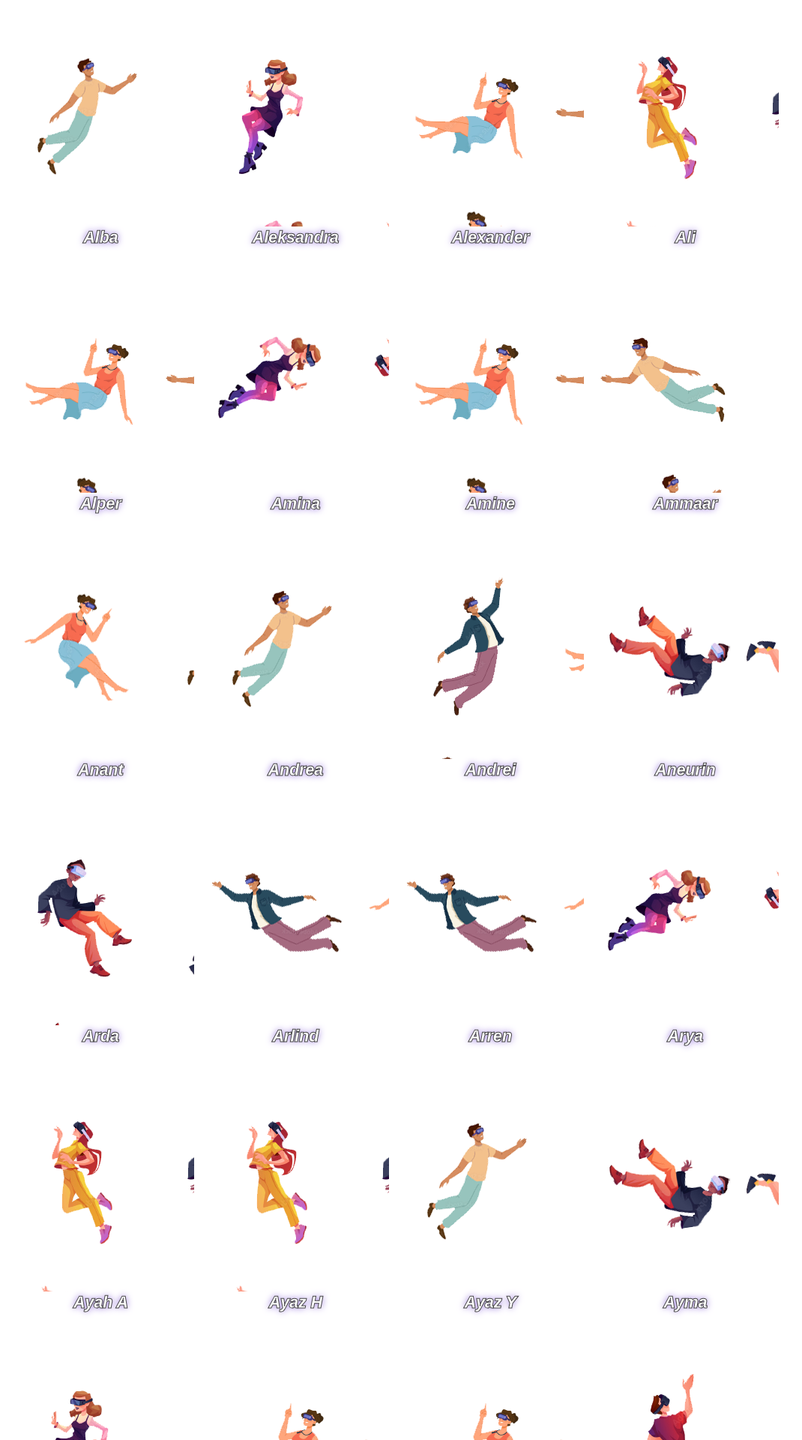
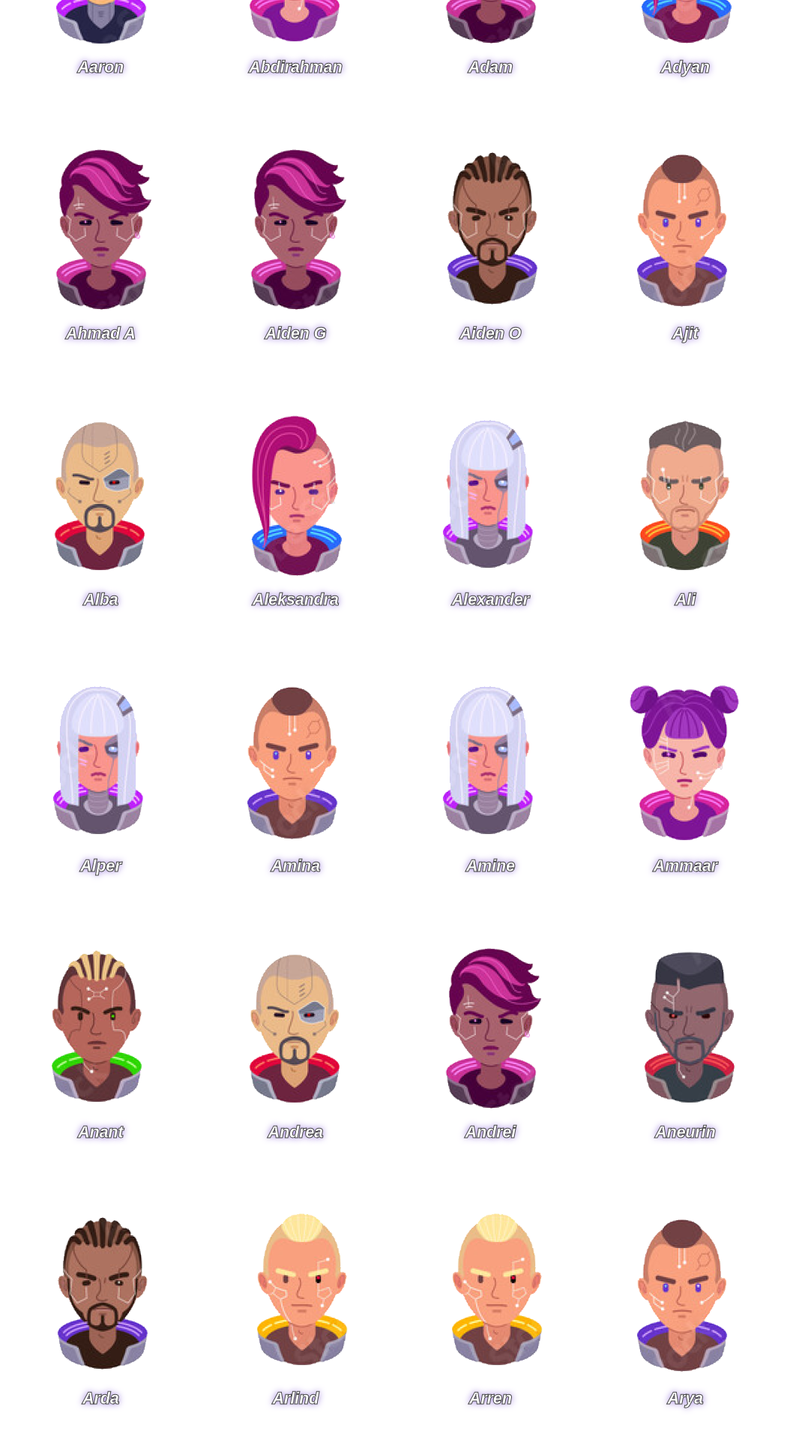
Before and after one commit to kalpaitch/pirates-future-friend, a PHP site: page /index.html in a window 1280 px wide. Shown: the part 824-2744 px from the top of the page at 75% size, without its empty margins (81-1151 px from the left). Run offline with PHP 8.4, Linux system fonts and the light colour scheme; some libraries are stand-ins or nearby versions; some web fonts are replaced.

Commit message:
Updated images and text.

```diff
--- a/css/main.css
+++ b/css/main.css
@@ -245,44 +245,50 @@
   background-position: 0 0;
 }
 .avatar-r1c2 {
-  background-position: -200px 0;
+  background-position: -250px 0;
 }
 .avatar-r1c3 {
-  background-position: -400px 0;
+  background-position: -500px 0;
 }
 .avatar-r1c4 {
-  background-position: -600px 0;
+  background-position: -750px 0;
 }
 .avatar-r1c5 {
-  background-position: -800px 0;
+  background-position: -1000px 0;
 }
 .avatar-r1c6 {
-  background-position: -1000px 0;
+  background-position: -1250px 0;
 }
 .avatar-r1c7 {
-  background-position: -1200px 0;
+  background-position: -1500px 0;
 }
 
 .avatar-r2c1 {
-  background-position: 0 -200px;
+  background-position: 0 -250px;
 }
 .avatar-r2c2 {
-  background-position: -200px -200px;
+  background-position: -250px -250px;
 }
 .avatar-r2c3 {
-  background-position: -400px -200px;
+  background-position: -500px -250px;
 }
 .avatar-r2c4 {
-  background-position: -600px -200px;
+  background-position: -750px -250px;
 }
 .avatar-r2c5 {
-  background-position: -800px -200px;
+  background-position: -1000px -250px;
 }
 .avatar-r2c6 {
-  background-position: -1000px -200px;
+  background-position: -1250px -250px;
 }
 .avatar-r2c7 {
-  background-position: -1200px -200px;
+  background-position: -1500px -250px;
+}
+
+img.sponsors {
+  width: 115px;
+  height: auto;
+  padding: 10px;
 }
 
 /* ==========================================================================
--- a/index.html
+++ b/index.html
@@ -49,28 +49,36 @@
 
   <main role="main">
     <div id="page-top" class="container-fluid pt-5">
-<!--      <section class="container text-center py-5">-->
-<!--        <div class="row">-->
-<!--          <div class="col-md-4 my-3">-->
-<!--            <p>-->
-<!--              Welcome to our website for the Literacy Pirates.-->
-<!--              <br>-->
-<!--              <br>-->
-<!--              Here you can listen to the Young Pirate recordings of what we picture 3021 being like. We have worked so hard on this, so sit back and enjoy.-->
-<!--            </p>-->
-<!--            <footer class="blockquote-footer"><cite title="Source Title">Keira</cite>, Young Pirate</footer>-->
-<!--          </div>-->
-<!--          <div class="col-md-8 my-3">-->
-<!--            <p class="mb-3">-->
-<!--              This exciting project is based on other, imaginary worlds. In our virtual worlds, our Young Pirates travel 1000 years into the future and once there, write a letter home describing what they see and feel. They have considered future technology, the environment, jobs, what people might eat, what people might wear, say and do for fun. They have been advised by a professional actor to help them bring their recordings to life.-->
-<!--              <br>-->
-<!--              <br>-->
-<!--              We salute you all on your wonderful work that we hope you all enjoy very much!-->
-<!--            </p>-->
-<!--            <footer class="blockquote-footer"><cite title="Source Title">Wendy</cite>, Director of Learning, and the team at The Literacy Pirates!</footer>-->
-<!--          </div>-->
-<!--        </div>-->
-<!--      </section>-->
+      <section class="container text-center pb-2 mt-5">
+        <div class="row">
+          <div class="col-md-4 my-3">
+            <p>
+              Welcome to our website!
+              <br>
+              <br>
+              We have been splurging so hard, often without stopping (!) and have got some amazing ideas about out characters in the future.
+              <br>
+              <br>
+              We hope you will enjoy how great our writing is!
+            </p>
+            <footer class="blockquote-footer"><cite title="Source Title">Arda</cite>, Haringey Young Pirate</footer>
+          </div>
+          <div class="col-md-8 my-3">
+            <p class="mb-3">
+              Welcome to the Young Pirates' website, a futuristic audio-visual extravaganza! They have written and recorded pieces to transport you from your day-to-day and provide some escapism.
+              <br>
+              <br>
+              The visionary Young Pirates have travelled 1000 years into the future. They will introduce us to the exciting, funny or even scary characters of the future. Then through the eyes of these futuristic characters we will learn about what the future holds.
+              <br>
+              <br>
+              This project is the product of ten sessions of hard work with their volunteer crewmates, planning, splurging and refining to make sure their writing is the best they can be. They even worked with artists and web designers to input on the visuals to accompany it. We'd like to give a special shout-out to all our volunteer crewmates, our artists and wed designer Andrew Hughes-Onslow.
+              <br>
+              <br>
+              We hope you are thrilled and entertained by the stories you hear. See you somewhere in the future...            </p>
+            <footer class="blockquote-footer"><cite title="Source Title">Lily Eastwood</cite>, Director of Learning, and the team at The Literacy Pirates!</footer>
+          </div>
+        </div>
+      </section>
 
       <section class="container filter-group pb-2 mt-5">
         <div class="input-group mb-3">
@@ -152,7 +160,7 @@
         </div>
         <div class="grid-item primary">
           <a data-action="7-story" class="story avatar avatar-r1c5">
-            <p class="name">Aiden</p>
+            <p class="name">Aiden G</p>
             <p class="title"></p>
           </a>
           <audio preload="none" class="audio" id="7-story">
@@ -162,7 +170,7 @@
         </div>
         <div class="grid-item virtual">
           <a data-action="8-story" class="story avatar avatar-r1c3">
-            <p class="name">Aiden</p>
+            <p class="name">Aiden O</p>
             <p class="title"></p>
           </a>
           <audio preload="none" class="audio" id="8-story">
@@ -602,7 +610,7 @@
         </div>
         <div class="grid-item ">
           <a data-action="52-story" class="story avatar avatar-r1c1">
-            <p class="name">De</p>
+            <p class="name">De-Jai</p>
             <p class="title"></p>
           </a>
           <audio preload="none" class="audio" id="52-story">
@@ -1212,7 +1220,7 @@
         </div>
         <div class="grid-item primary">
           <a data-action="113-story" class="story avatar avatar-r1c3">
-            <p class="name">Leo</p>
+            <p class="name">Leo N</p>
             <p class="title"></p>
           </a>
           <audio preload="none" class="audio" id="113-story">
@@ -1222,7 +1230,7 @@
         </div>
         <div class="grid-item secondary">
           <a data-action="114-story" class="story avatar avatar-r2c7">
-            <p class="name">Leo</p>
+            <p class="name">Leo W</p>
             <p class="title"></p>
           </a>
           <audio preload="none" class="audio" id="114-story">
@@ -1232,7 +1240,7 @@
         </div>
         <div class="grid-item primary">
           <a data-action="115-story" class="story avatar avatar-r2c7">
-            <p class="name">Leo 2</p>
+            <p class="name">Leo G-V</p>
             <p class="title"></p>
           </a>
           <audio preload="none" class="audio" id="115-story">
@@ -1252,7 +1260,7 @@
         </div>
         <div class="grid-item ">
           <a data-action="117-story" class="story avatar avatar-r2c5">
-            <p class="name">Lesharn</p>
+            <p class="name">Tyree</p>
             <p class="title"></p>
           </a>
           <audio preload="none" class="audio" id="117-story">
@@ -2297,6 +2305,17 @@
   </main>
 
   <footer class="text-muted bg-light text-light">
+    <div class="container logos clearfix">
+      <img class="sponsors" src="img/sponsors/AKO_HighResLogo%20(1).jpg">
+      <img class="sponsors" src="img/sponsors/C&E%20Jumbo%20CT%20-%20use%20logo%20only,%20no%20name.png">
+      <img class="sponsors" src="img/sponsors/Hargreaves%20Foundation%20Logo.jpg">
+      <img class="sponsors" src="img/sponsors/Leathersellers%20logo.jpg">
+      <img class="sponsors" src="img/sponsors/Logo%20-%20The%20Big%20ASK%20-%20Small.jpg">
+      <img class="sponsors" src="img/sponsors/LOGO%20-%20The%20Charity%20of%20Sir%20Richard%20Whittington.png">
+      <img class="sponsors" src="img/sponsors/pears%20logo.png">
+      <img class="sponsors" src="img/sponsors/Swire%20Charitable%20Trust.png">
+      <img class="sponsors" src="img/sponsors/West%20Hackney%20PC.jpg">
+    </div>
     <div class="container clearfix">
       <p class="mb-0 py-3 float-left">Check out the <a href="http://www.hackneypirates.org/writing-challenge" class="alert-link" target="_blank">Literacy Pirates Writing Challenge</a></p>
       <p class="mb-0 py-3 float-left">&nbsp;&nbsp; &copy; <a href="http://www.hackneypirates.org/">Literary Pirates</a> 2020</p>
```
Also changed, not shown: img/pirates-avatars.png, img/sponsors/AKO_HighResLogo (1).jpg (added), img/sponsors/C&E Jumbo CT - use logo only, no name.png (added), img/sponsors/Hargreaves Foundation Logo.jpg (added), img/sponsors/LOGO - The Charity of Sir Richard Whittington.png (added), img/sponsors/Leathersellers logo.jpg (added), img/sponsors/Logo - The Big ASK - Small.jpg (added), img/sponsors/Swire Charitable Trust.png (added), img/sponsors/West Hackney PC.jpg (added), img/sponsors/pears logo.png (added).
